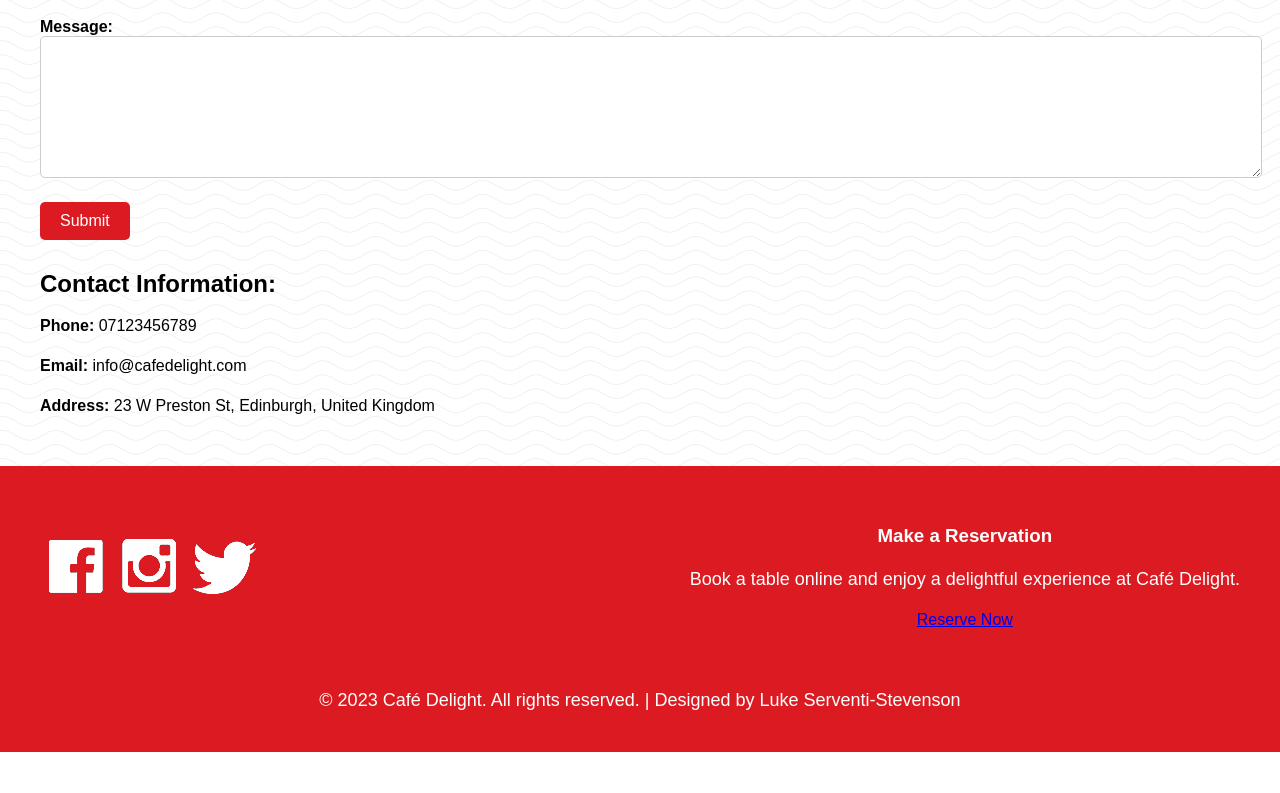
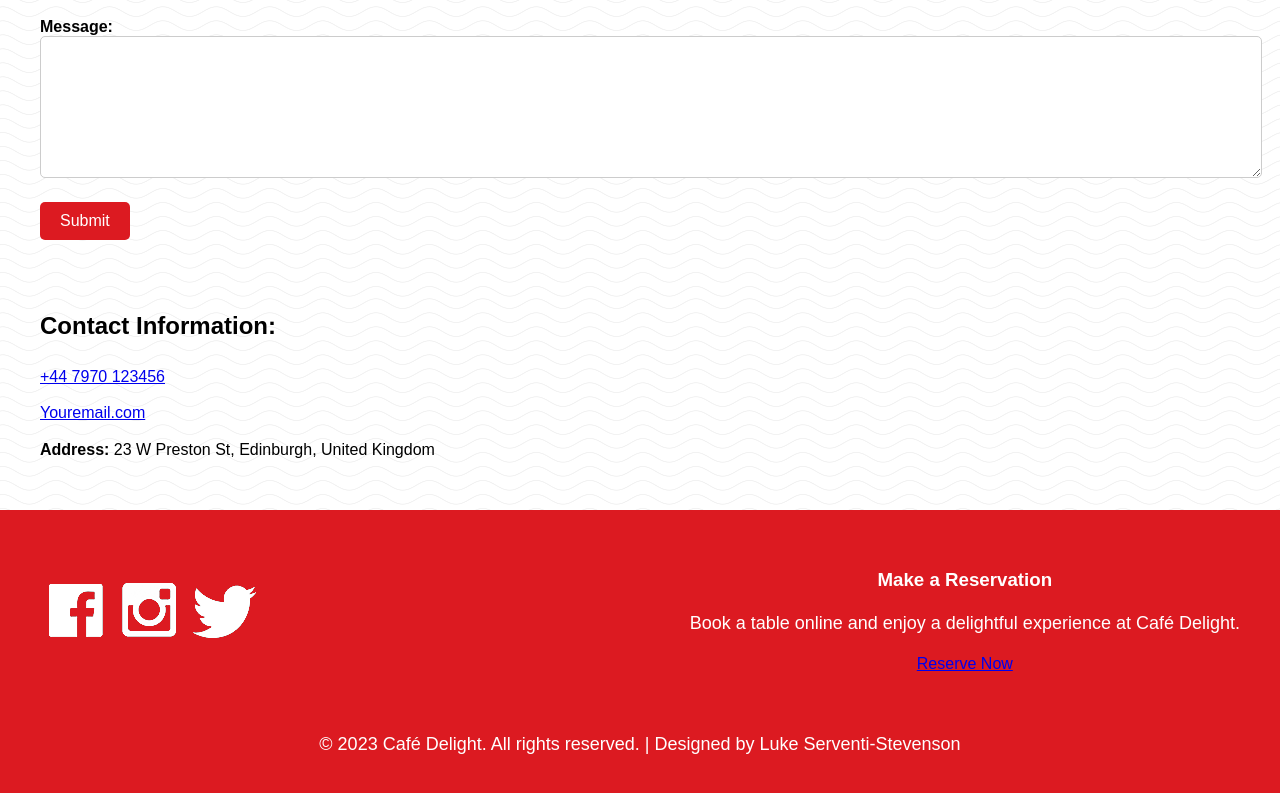
Before and after one commit to Luk3-ss/Coffee-Shop, a plain HTML site: page contact.html in a window 1280 px wide. Shown: the part 521-1314 px from the top of the page. Before the commit the page ends 1273 px from the top, so only its background shows below. Drawn offline with Linux system fonts and the light colour scheme.

Commit message:
Add files via upload

```diff
--- a/contact.html
+++ b/contact.html
@@ -45,9 +45,13 @@
     </form>
 
     <div class="contact-info">
+      <br>
       <h3>Contact Information:</h3>
-      <p><strong>Phone:</strong> 07123456789 </p>
-      <p><strong>Email:</strong> info@cafedelight.com</p>
+      <br>
+      <a href="tel:+447970123456" > +44 7970 123456</a>
+      <br>
+      <br>
+      <a href="mailto:youremail@gmail.com">Youremail.com</a>
       <p><strong>Address:</strong> 23 W Preston St, Edinburgh, United Kingdom</p>
     </div>
   </div>
@@ -56,9 +60,11 @@
   <div class="container">
     <div class="footer-top">
       <div class="social-media">
-            <a href="#" class="social-icon"><img src="facebook.png" alt="Facebook"></a>
-            <a href="#" class="social-icon"><img src="instagram.png" alt="Instagram"></a>
-            <a href="#" class="social-icon"><img src="twitter.png" alt="Twitter"></a>
+        <div class="social-icons">
+          <a href="https://www.facebook.com" class="social-icon"><img src="facebook.png" alt="Facebook"></a>
+          <a href="https://www.instagram.com" class="social-icon"><img src="instagram.png" alt="Instagram"></a>
+          <a href="https://www.twitter.com" class="social-icon"><img src="twitter.png" alt="Twitter"></a>
+        </div>
       </div>
       <div class="reservation">
         <h3>Make a Reservation</h3>
@@ -73,5 +79,4 @@
   </div>
 </footer>
 </body>
-
 </html>
```
Also changed, not shown: about.html (+7 -3 lines), index.html (+7 -5 lines), menu.html (+7 -3 lines), reservation.html (+5 -5 lines), Untitled.png (added), Untitled1.png (added), pMmIAB6VKh9BnpxL7EIhit7GFfQmrBSFJkwvznca.png (added). Lines whose indentation alone changed are shown as unchanged.
